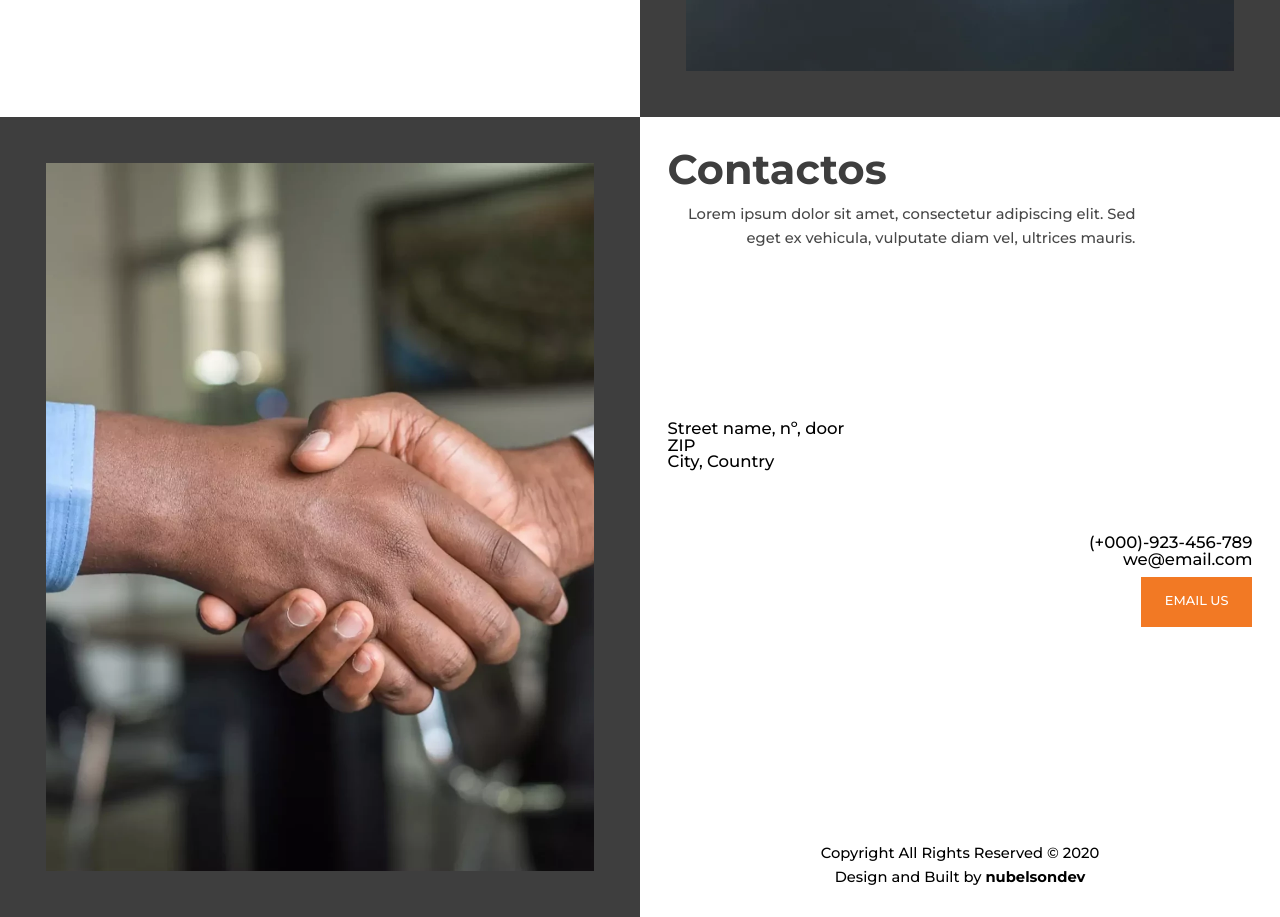
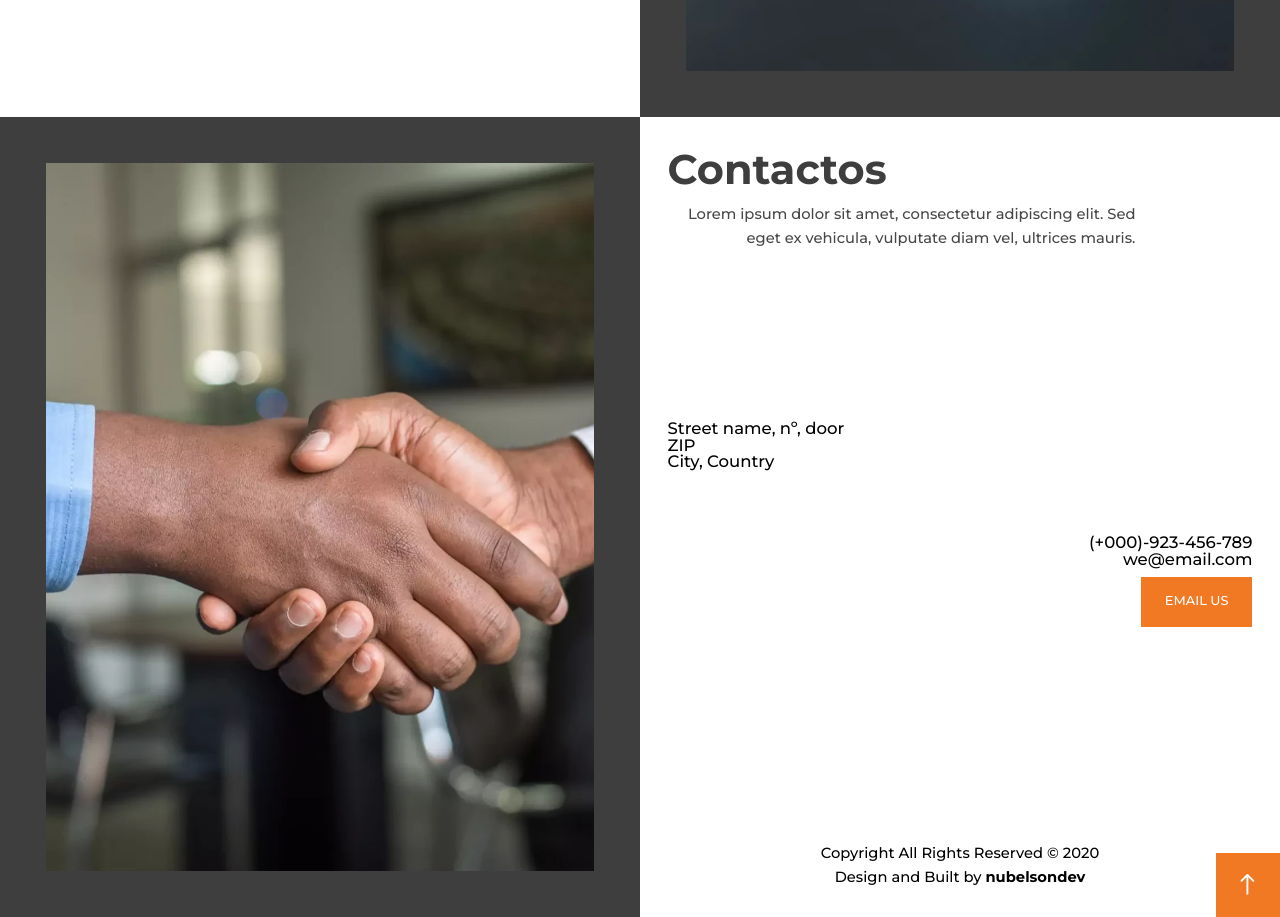
Before and after one commit to nubelsondev/iguana, a Gatsby site: page / in a window 1280 px wide. Shown: the part 2283-3200 px from the top of the page. Built offline with nearby package versions, Linux system fonts and the light colour scheme; Gatsby itself is replaced by a stand-in of ours.

Commit message:
feat(element): add button

```diff
--- a/package.json
+++ b/package.json
@@ -20,6 +20,7 @@
     "gatsby-plugin-styled-components": "^3.3.3",
     "react": "^16.12.0",
     "react-dom": "^16.12.0",
+    "react-icons": "^3.10.0",
     "react-scroll": "^1.7.16",
     "styled-components": "^5.1.1"
   },
--- a/src/sections/Contacts/index.js
+++ b/src/sections/Contacts/index.js
@@ -1,4 +1,5 @@
 import React from "react"
+import { IoIosArrowRoundUp } from "react-icons/io"
 
 import ContactImage from "../../content/contact.webp"
 
@@ -9,6 +10,7 @@ import {
     SectionTitle,
     Content,
     Footer,
+    ScrollToTop,
 } from "./styles"
 
 const Contacts = () => {
@@ -41,6 +43,10 @@ const Contacts = () => {
                         Built by <strong>nubelsondev</strong>
                     </p>
                 </Footer>
+
+                <ScrollToTop to="home">
+                    <IoIosArrowRoundUp size="4rem" color="#fff" />
+                </ScrollToTop>
             </Info>
         </StyledSection>
     )
--- a/src/sections/Contacts/styles.js
+++ b/src/sections/Contacts/styles.js
@@ -1,5 +1,6 @@
 import React from "react"
 import styled from "styled-components"
+import { Link } from "react-scroll"
 
 export const StyledSection = styled.section`
     width: 100%;
@@ -47,6 +48,7 @@ const StyledImage = styled(StyledSide)`
 export const Info = styled(StyledSide)`
     width: 50%;
     height: 100%;
+    position: relative;
 
     display: flex;
     flex-direction: column;
@@ -171,6 +173,28 @@ export const Footer = styled.div`
     }
 `
 
+const StyledButton = styled(Link)`
+    width: 7rem;
+    height: 7rem;
+    position: absolute;
+    bottom: 0;
+    right: 0;
+    padding: 1.5rem;
+    background-color: var(--primary);
+
+    @media ${props => props.theme.mediaQueries.small} {
+        width: 6rem;
+        height: 6rem;
+        padding: 1rem;
+    }
+
+    @media ${props => props.theme.mediaQueries.small} {
+        width: 4rem;
+        height: 4rem;
+        padding: 0rem;
+    }
+`
+
 export const SectionTitle = ({ title, subtitle }) => {
     return (
         <StyledTitle>
@@ -187,3 +211,11 @@ export const Image = ({ image, background }) => {
         </StyledImage>
     )
 }
+
+export const ScrollToTop = ({ to, children }) => {
+    return (
+        <StyledButton to={to} spy={true} smooth={true}>
+            {children}
+        </StyledButton>
+    )
+}
```
